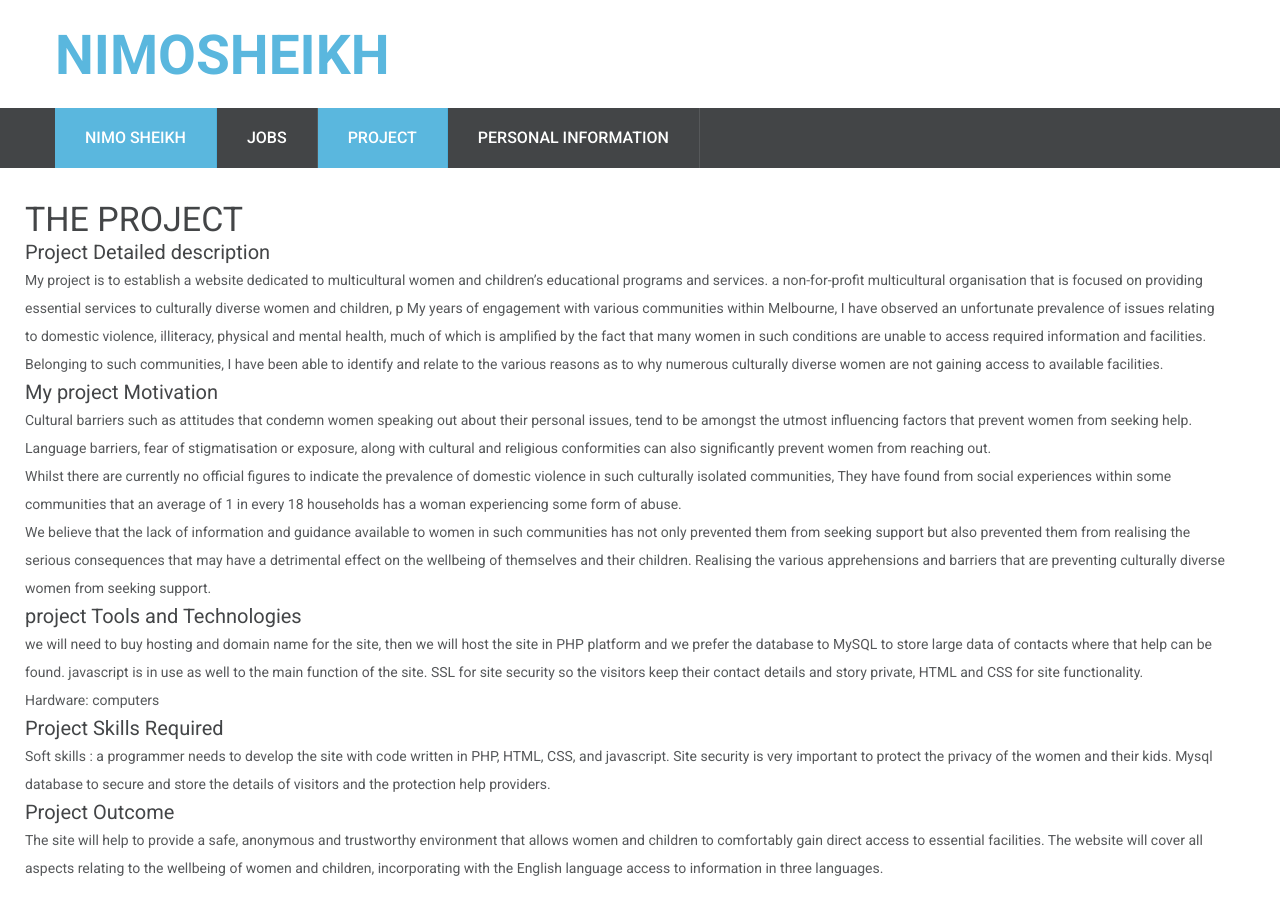
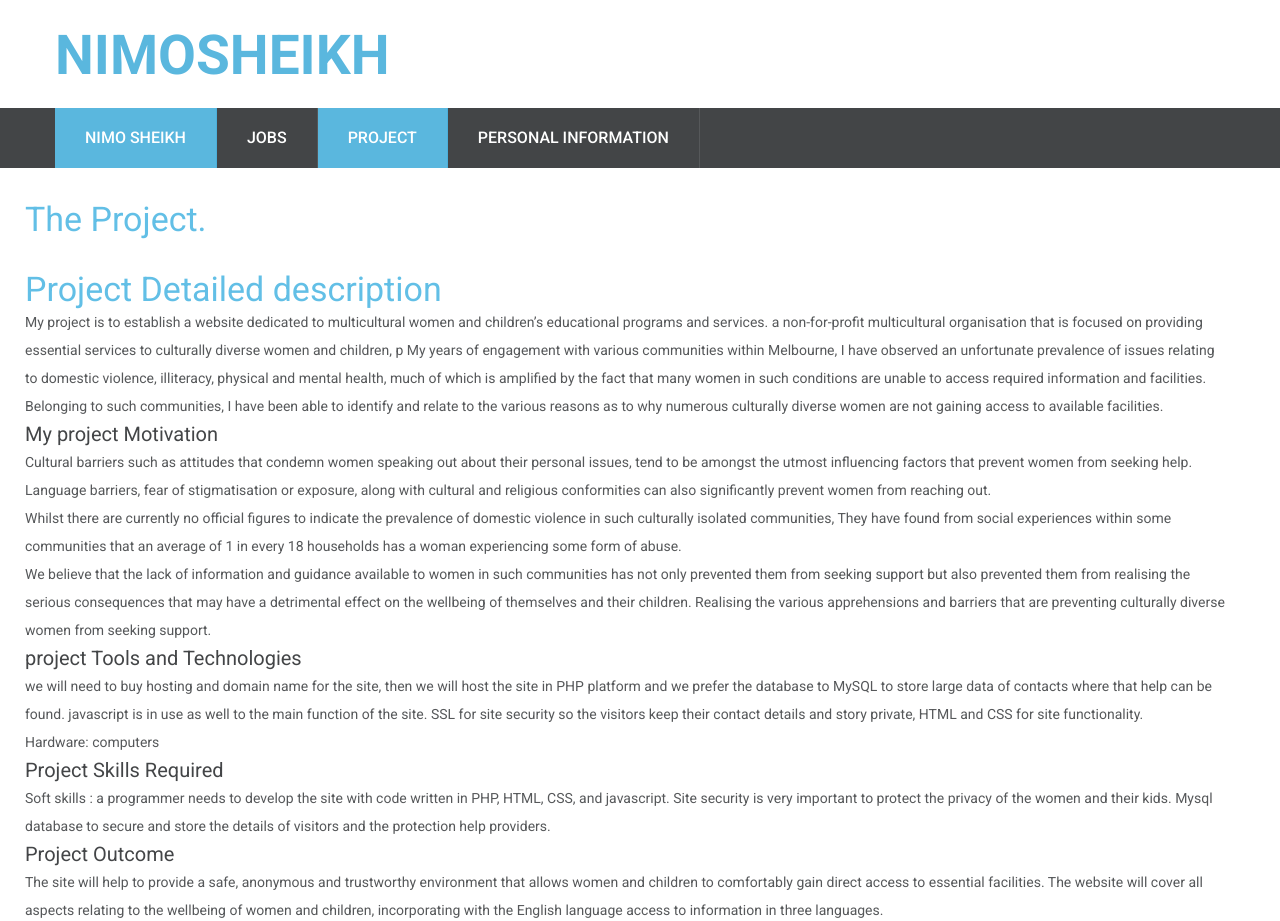
Before and after one commit to nimosheikh/nimosheikh.github.io, a plain HTML site: page Project.html in a window 1280 px wide. Shown: the top 921 px of the page. Drawn offline with Linux system fonts and the light colour scheme; some packages are replaced by stand-ins of ours; a script that the page names is missing.

Commit message:
Update Project.html

```diff
--- a/Project.html
+++ b/Project.html
@@ -71,8 +71,8 @@
 
             <div class="row off2">
               <div >
-                 <h2>THE PROJECT</h2>
-                <h5> Project Detailed description</h5>
+                 <h2 class="off3 primary">The Project.</h2><p>
+                <h2 class="off3 primary">Project Detailed description</h2>
 <h7> My project is to establish a website dedicated to multicultural women and children’s educational programs and services.
 a non-for-profit multicultural organisation that is focused on providing essential services to culturally diverse women and children, p
 
```
